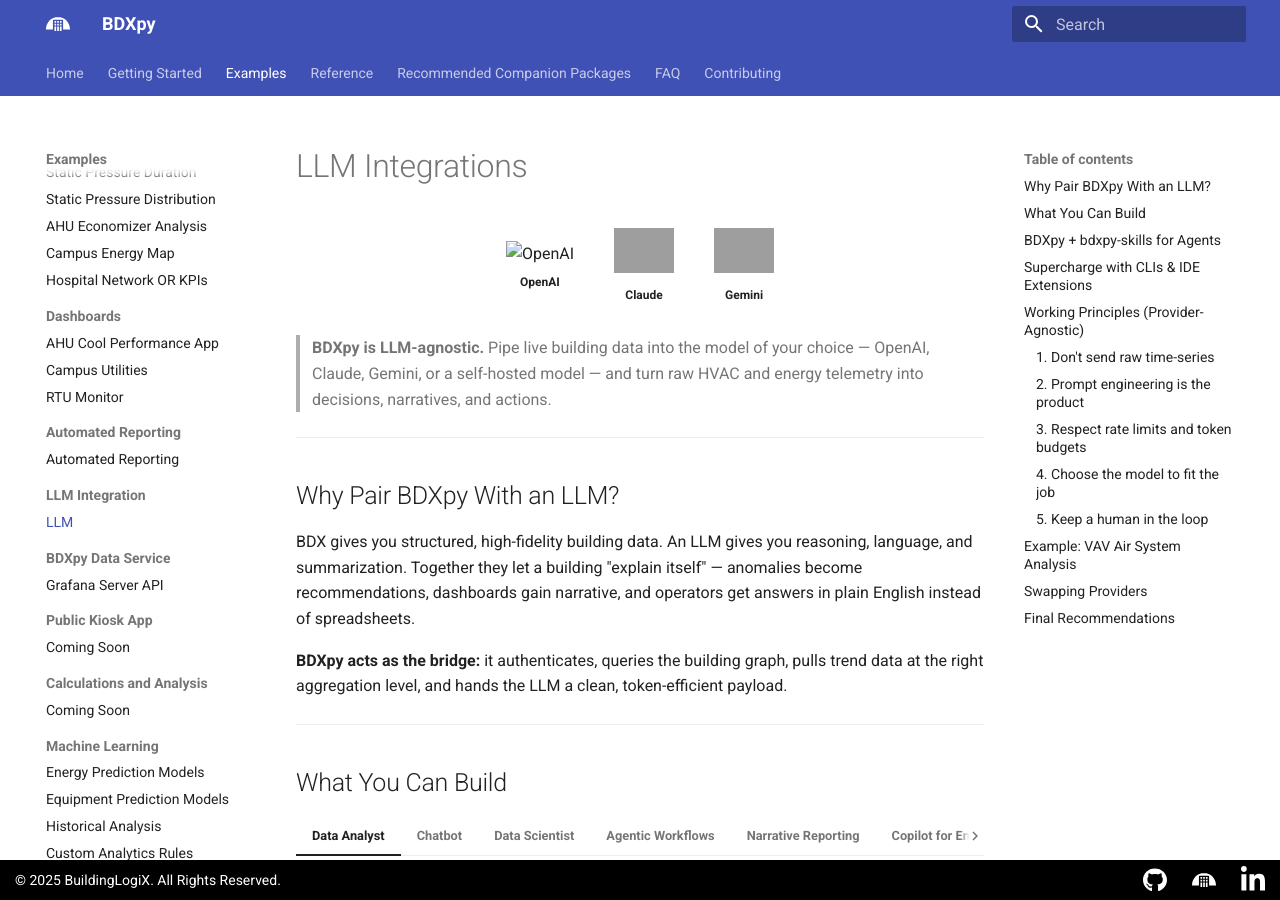
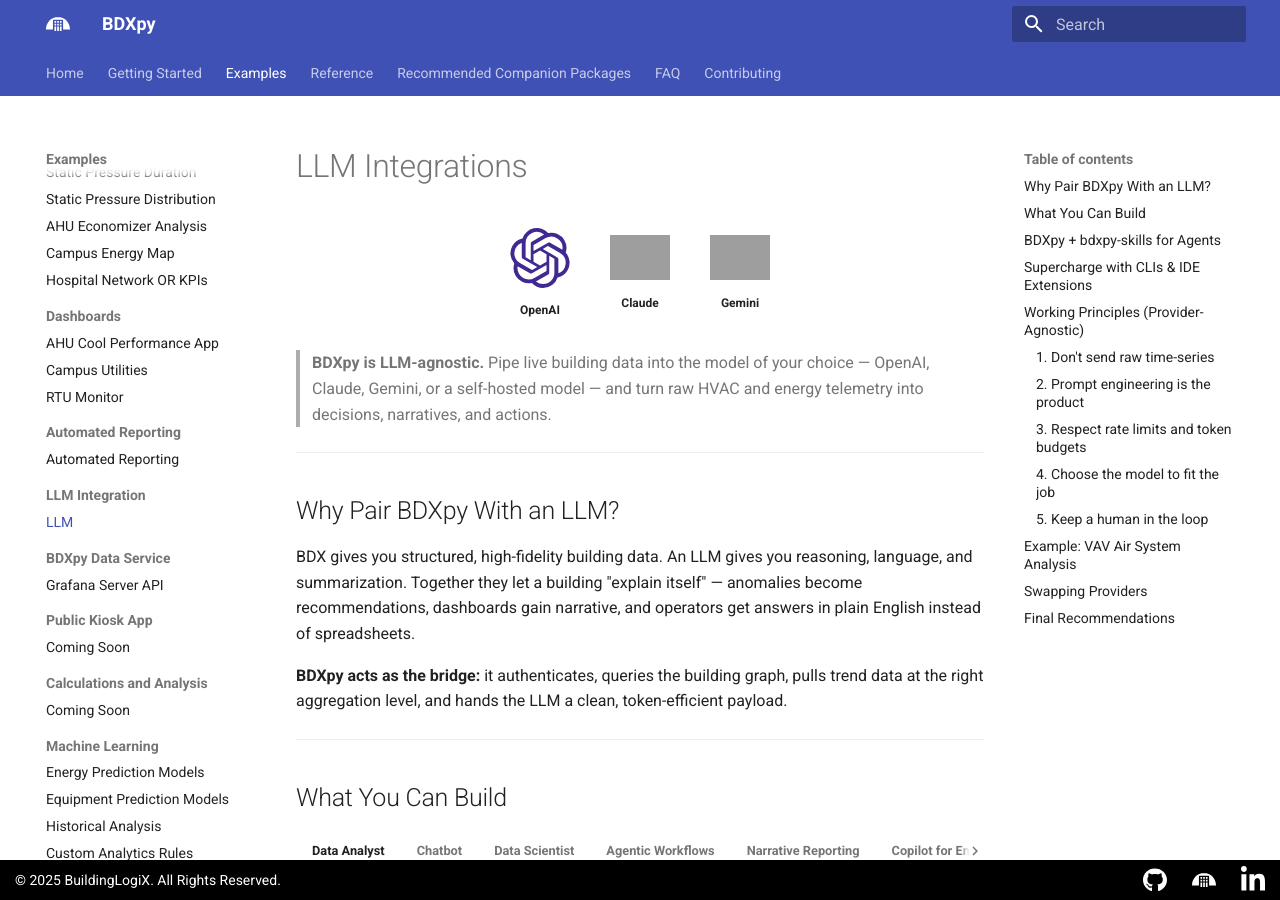
Before and after one commit to BuildingLogiX/BDXpy, an MkDocs documentation site: the page built from docs/examples/LLM Integration/LLM.md, in a window 1280 px wide and 900 px high. Built offline with MkDocs 1.6.1 and Material for MkDocs 9.7.7, drawn with Linux system fonts in a browser that asks for light colours; grey boxes are pictures that could not be loaded.

Commit message:
Fix image path for OpenAI logo in LLM documentation

```diff
--- a/docs/examples/LLM Integration/LLM.md
+++ b/docs/examples/LLM Integration/LLM.md
@@ -2,7 +2,7 @@
 
 <div align="center" style="display:flex; justify-content:center; align-items:center; gap:40px; margin: 20px 0 30px 0; flex-wrap:wrap;">
   <div style="text-align:center;">
-    <img src="../../assets/openai.svg" alt="OpenAI" width="60" height="60">
+    <img src="../../../assets/openai.svg" alt="OpenAI" width="60" height="60">
     <div style="font-size:12px; margin-top:6px;"><strong>OpenAI</strong></div>
   </div>
   <div style="text-align:center;">
```
